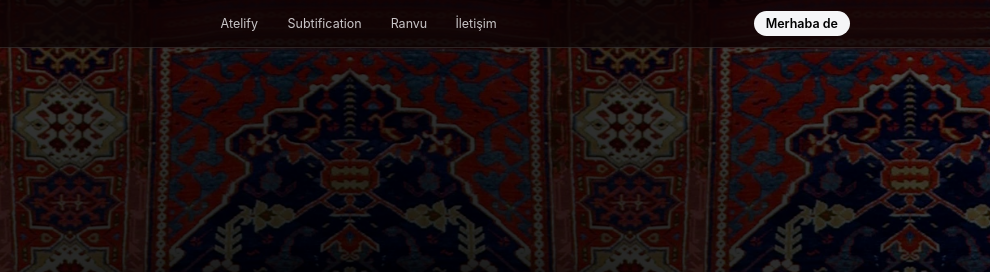
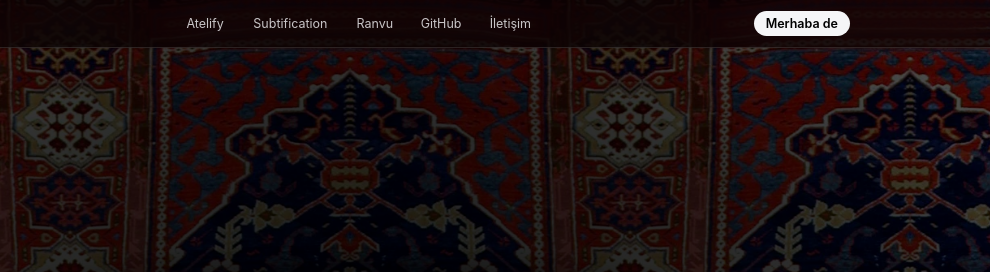
Before and after one commit to erkamaruntas/aruntas-portfolio, a plain HTML site: page public/index.html in a window 1280 px wide. Shown: the top 272 px of the page, 290-1280 px from the left. Drawn offline with Linux system fonts and the light colour scheme; no server answers; animation ran at ten frames a second.

Commit message:
Menüye GitHub eklendi; kalınlık GitHub bölümünde ona geçer
Co-Authored-By: Claude Opus 5.5 <noreply@anthropic.com>

```diff
--- a/public/index.html
+++ b/public/index.html
@@ -348,7 +348,7 @@
 
 <nav>
   <a class="brand active" href="#hero"><img src="logo-hali-64.png" alt=""><span data-t="Yusuf Erkam">Yusuf Erkam</span></a>
-  <div class="links"><a href="#atelify" data-t="Atelify">Atelify</a><a href="#subtification" data-t="Subtification">Subtification</a><a href="#ranvu" data-t="Ranvu">Ranvu</a><a href="#iletisim" data-t="İletişim">İletişim</a></div>
+  <div class="links"><a href="#atelify" data-t="Atelify">Atelify</a><a href="#subtification" data-t="Subtification">Subtification</a><a href="#ranvu" data-t="Ranvu">Ranvu</a><a href="#github" data-t="GitHub">GitHub</a><a href="#iletisim" data-t="İletişim">İletişim</a></div>
   <a class="cta" href="mailto:erkam@aruntas.com">Merhaba de</a>
   <span class="rug-progress" id="rugProgress" aria-hidden="true"></span>
 </nav>
@@ -478,7 +478,7 @@
 </section>
 
 <!-- 6. Sayılar -->
-<section style="padding: 14vh 0 0" data-rug="lotto">
+<section id="github" style="padding: 14vh 0 0" data-rug="lotto">
   <div class="numbers">
     <div class="reveal"><b class="grad" data-count="3">0</b><span>proje</span></div>
     <div class="reveal"><b data-count="707" id="allTime">0</b><span>GitHub katkısı</span></div>
@@ -487,7 +487,7 @@
 </section>
 
 <!-- GitHub -->
-<section data-rug="lotto">
+<section id="katkilar" data-rug="lotto">
   <div class="gh reveal" id="gh">
     <div class="kilim"><div class="kilim-in"><div class="gh-grid" id="ghGrid"></div></div></div>
     <div class="gh-meta"><span><b style="color:var(--text)">Her gün bir ilmek.</b> <span id="ghText">Son 6 aydaki GitHub katkılarım</span></span><a href="https://github.com/erkamaruntas" target="_blank" rel="noopener">@erkamaruntas ›</a></div>
@@ -495,7 +495,7 @@
 </section>
 
 <!-- 7. Teknolojiler -->
-<section style="padding-top: 22vh" data-rug="lotto">
+<section id="teknolojiler" style="padding-top: 22vh" data-rug="lotto">
   <div class="marquee"><div class="track" id="t1"></div></div>
   <div class="marquee rev"><div class="track" id="t2"></div></div>
 </section>
@@ -616,7 +616,7 @@ const navObs = new IntersectionObserver(entries => entries.forEach(en => {
   navLinks.forEach(a => a.classList.toggle('active', a.getAttribute('href') === '#' + en.target.dataset.nav));
   navBrand.classList.toggle('active', en.target.dataset.nav === '');   // girişte kalınlık isimde, bölümlere inince menüdeki yazıya geçer
 }), { rootMargin: '-45% 0px -50% 0px' });
-[['atelify', 'atelify'], ['subtification', 'subtification'], ['subtification-phone', 'subtification'], ['ranvu', 'ranvu'], ['iletisim', 'iletisim'], ['hero', ''], ['manifesto', '']]
+[['atelify', 'atelify'], ['subtification', 'subtification'], ['subtification-phone', 'subtification'], ['ranvu', 'ranvu'], ['github', 'github'], ['katkilar', 'github'], ['teknolojiler', 'github'], ['iletisim', 'iletisim'], ['hero', ''], ['manifesto', '']]
   .forEach(([id, nav]) => { const el = document.getElementById(id); el.dataset.nav = nav; navObs.observe(el); });
 frame();
 
```
